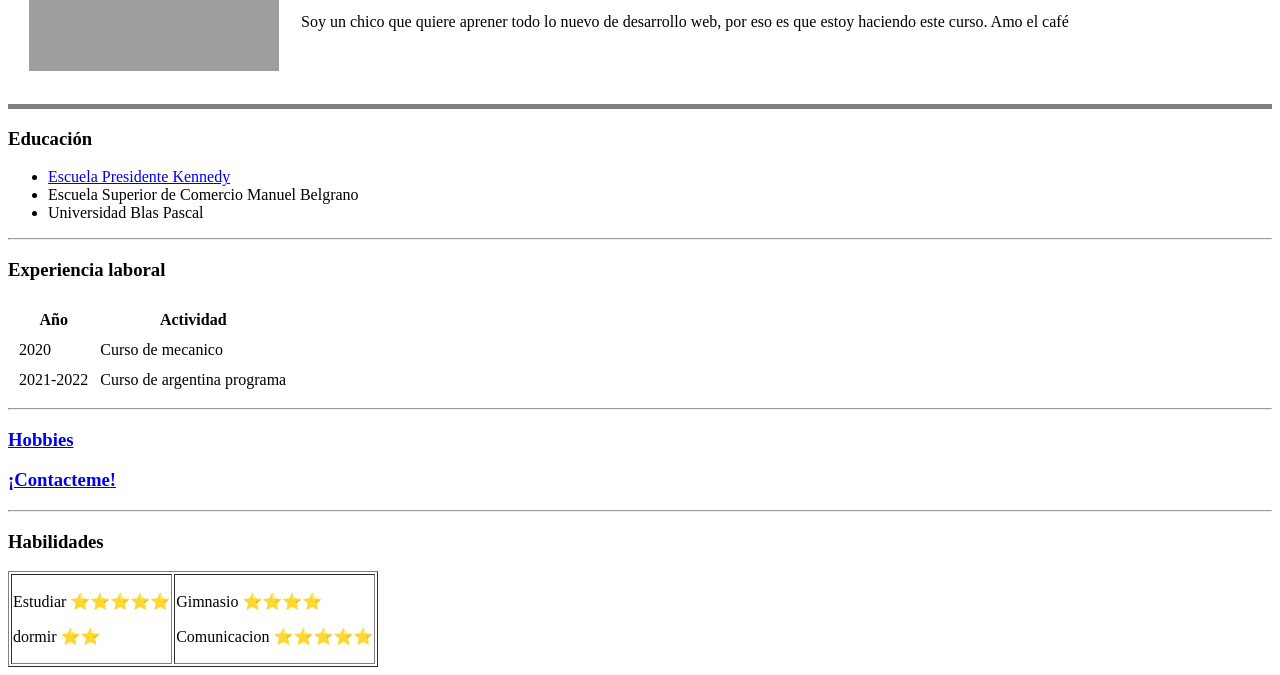
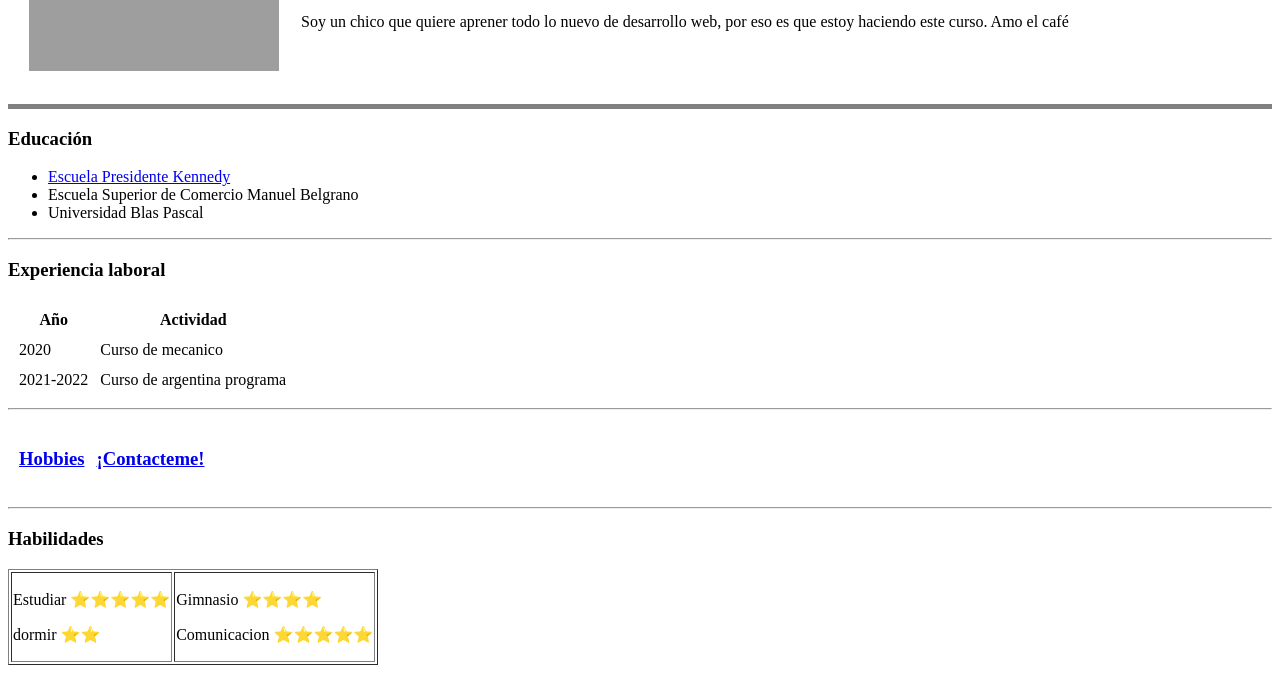
Before and after one commit to Manu033/cv, a plain HTML site: page index.html in a window 1280 px wide. Shown: the part 158-833 px from the top of the page. Drawn offline with Linux system fonts and the light colour scheme; grey boxes are pictures that could not be loaded.

Commit message:
Update index.html

```diff
--- a/index.html
+++ b/index.html
@@ -59,8 +59,18 @@
       </tr>
     </table>
     <hr />
-    <h3><a href="hobbies.html">Hobbies</a></h3>
-    <h3><a href="contacto.html">¡Contacteme!</a></h3>
+     <table cellspacing="10">
+      <tr>
+        <td>
+          <h3><a href="hobbies.html">Hobbies</a></h3>
+        </td>
+        <td>
+          <h3>
+            <a href="contacto.html">¡Contacteme!</a></h3>
+          </h3>
+        </td>
+      </tr>
+    </table>
 <hr>
     <h3>Habilidades</h3>
 
```
